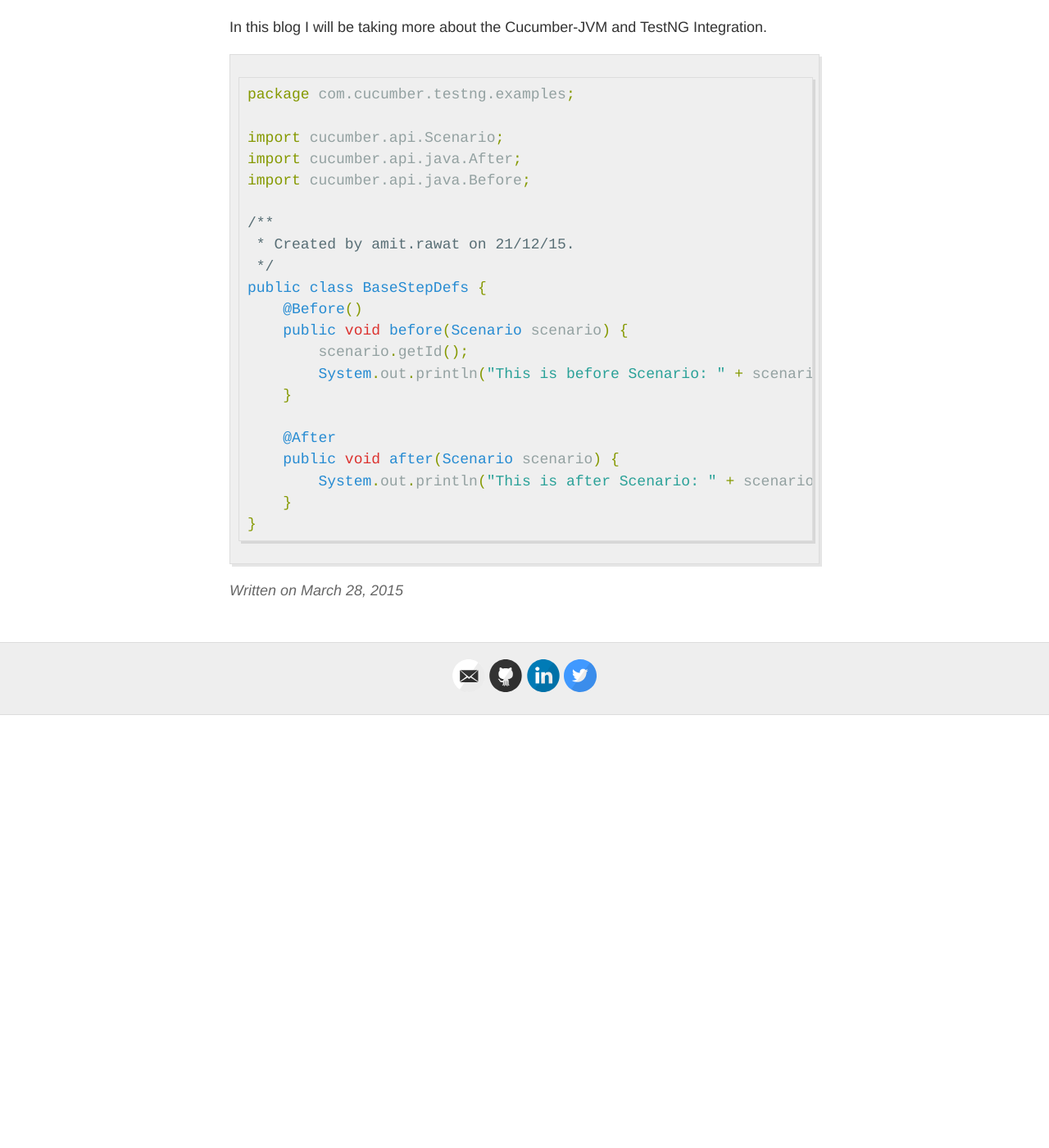
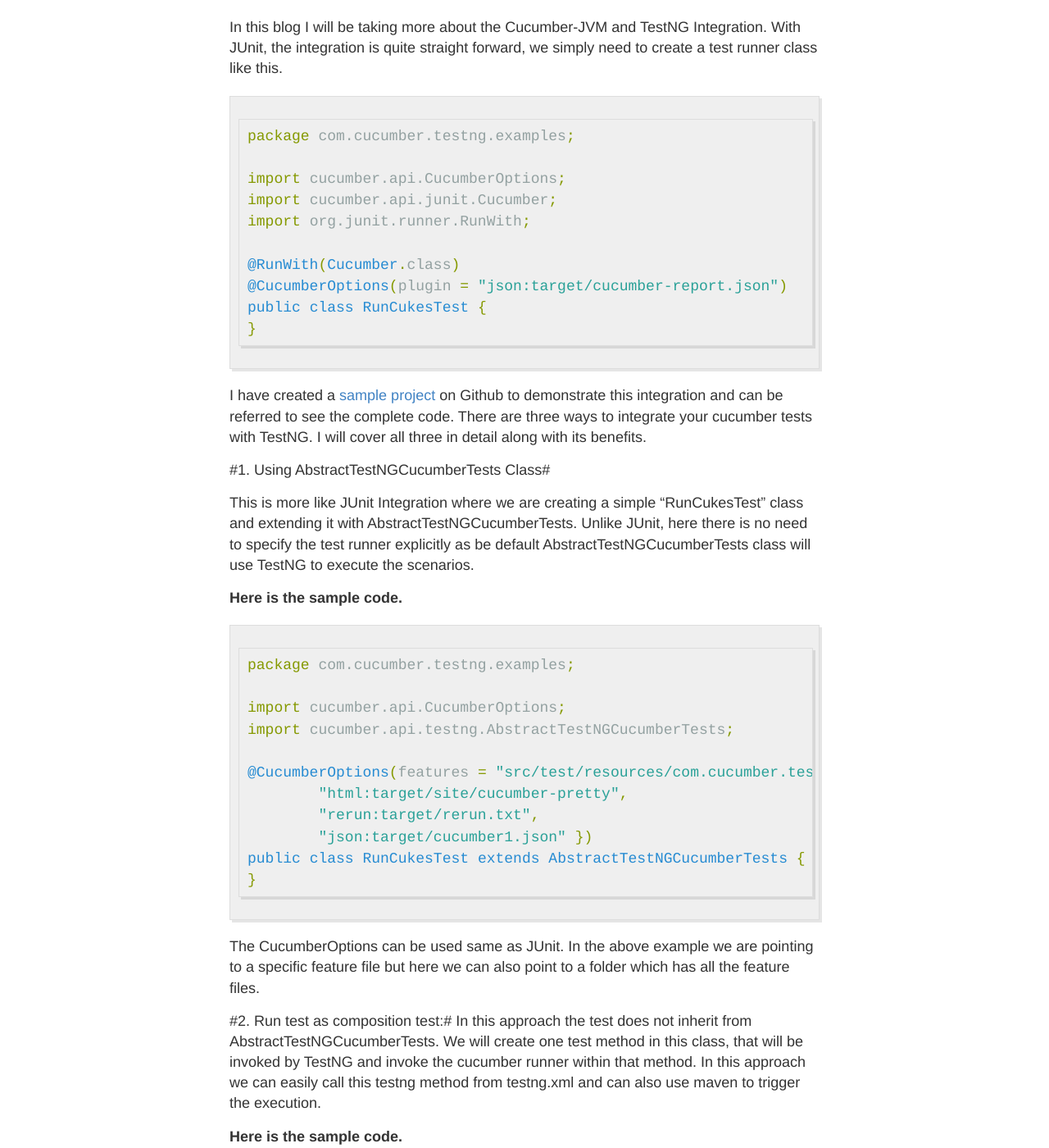
Before and after one commit to sahajamit/sahajamit.github.io, a Jekyll site: the page built from _posts/2015-3-28-Cucumber-JVM-with-TestNG.md, in a window 1280 px wide and 1400 px high, scrolled down 347 px. Shown: the whole window at 82% size. Built offline with Jekyll 4.4.1, drawn with Linux system fonts in a browser that asks for light colours; comment, search, counter and statistics services are not loaded; before the commit the page ends 1219 px from its top, so only the background shows below that; some of the changed text lies outside the part shown.

Commit message:
some changes

````diff
--- a/_posts/2015-3-28-Cucumber-JVM-with-TestNG.md
+++ b/_posts/2015-3-28-Cucumber-JVM-with-TestNG.md
@@ -5,28 +5,64 @@
 
 Cucumber-JVM has a native integration with JUnit to run the BDD scenarios. Junit is good framework which is more popular among developers to support their unit testing. When we talk about function automation testing then TestNG is a better choice to use as a test harness as it has more advanced features. Detailed comparison between these two frameworks can be found [here](http://www.mkyong.com/unittest/junit-4-vs-testng-comparison/)
 
-In this blog I will be taking more about the Cucumber-JVM and TestNG Integration.
+In this blog I will be taking more about the Cucumber-JVM and TestNG Integration. With JUnit, the integration is quite straight forward, we simply need to create a test runner class like this.
 
 ```java
 package com.cucumber.testng.examples;
 
-import cucumber.api.Scenario;
-import cucumber.api.java.After;
-import cucumber.api.java.Before;
+import cucumber.api.CucumberOptions;
+import cucumber.api.junit.Cucumber;
+import org.junit.runner.RunWith;
 
-/**
- * Created by amit.rawat on 21/12/15.
- */
-public class BaseStepDefs {
-    @Before()
-    public void before(Scenario scenario) {
-        scenario.getId();
-        System.out.println("This is before Scenario: " + scenario.getName().toString());
-    }
+@RunWith(Cucumber.class)
+@CucumberOptions(plugin = "json:target/cucumber-report.json")
+public class RunCukesTest {
+}
+```
 
-    @After
-    public void after(Scenario scenario) {
-        System.out.println("This is after Scenario: " + scenario.getName().toString());
+I have created a [sample project](https://github.com/sahajamit/cucumber-jvm-testng-integration) on Github to demonstrate this integration and can be referred to see the complete code.
+There are three ways to integrate your cucumber tests with TestNG. I will cover all three in detail along with its benefits.
+
+#1. Using AbstractTestNGCucumberTests Class#
+
+This is more like JUnit Integration where we are creating a simple "RunCukesTest" class and extending it with AbstractTestNGCucumberTests. Unlike JUnit, here there is no need to specify the test runner explicitly as be default AbstractTestNGCucumberTests class will use TestNG to execute the scenarios.
+
+**Here is the sample code.**
+
+```java
+package com.cucumber.testng.examples;
+
+import cucumber.api.CucumberOptions;
+import cucumber.api.testng.AbstractTestNGCucumberTests;
+
+@CucumberOptions(features = "src/test/resources/com.cucumber.testng.examples/date_calculator1.feature", format = { "pretty",
+        "html:target/site/cucumber-pretty",
+        "rerun:target/rerun.txt",
+        "json:target/cucumber1.json" })
+public class RunCukesTest extends AbstractTestNGCucumberTests {
+}
+```
+
+The CucumberOptions can be used same as JUnit. In the above example we are pointing to a specific feature file but here we can also point to a folder which has all the feature files.
+
+#2. Run test as composition test:#
+In this approach the test does not inherit from AbstractTestNGCucumberTests. We will create one test method in this class, that will be invoked by TestNG and invoke the cucumber runner within that method. In this approach we can easily call this testng method from testng.xml and can also use maven to trigger the execution.
+
+**Here is the sample code.**
+
+```java
+package com.cucumber.testng.examples;
+
+import cucumber.api.CucumberOptions;
+import cucumber.api.testng.TestNGCucumberRunner;
+import org.testng.annotations.Test;
+
+@CucumberOptions(plugin = "json:target/cucumber-report-composite.json")
+public class RunCukesByCompositionTest extends RunCukesByCompositionBase {
+
+    @Test(groups = "examples-testng", description = "Example of using TestNGCucumberRunner to invoke Cucumber")
+    public void runCukes() {
+        new TestNGCucumberRunner(getClass()).runCukes();
     }
 }
 ```
````
